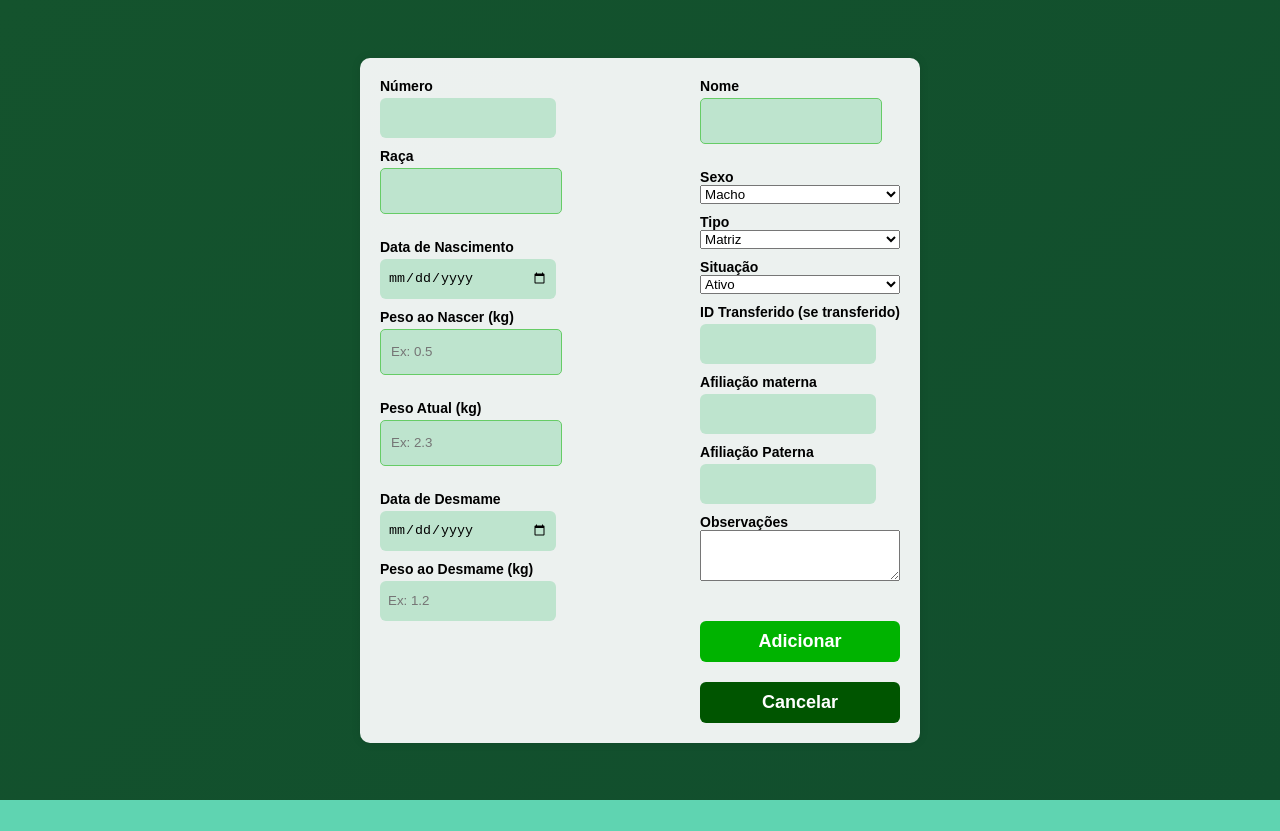
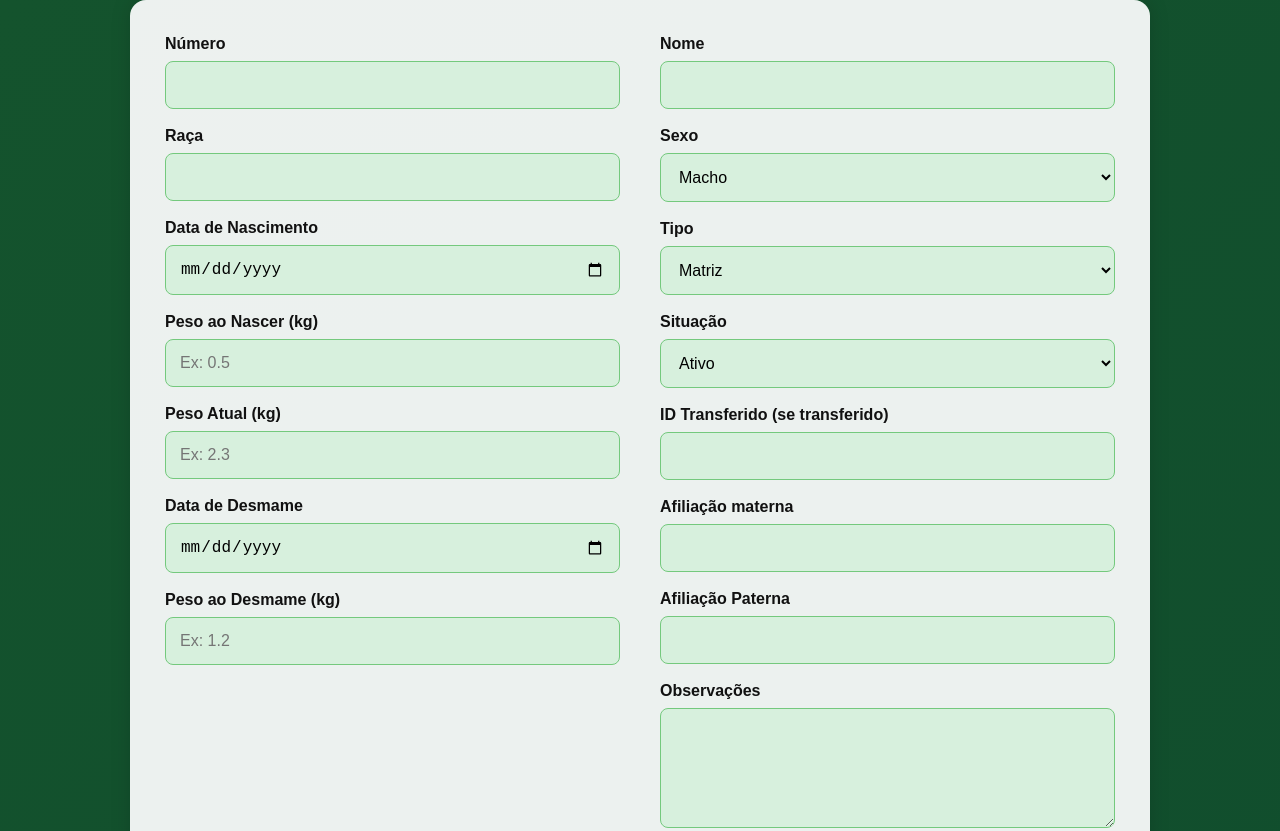
Before and after one commit to eduardo74094/gerenciamento_coelho, a website: page front_end/html/Adicionar_coelho.html in a window 1280 px wide. Shown: the top 831 px of the page. Before the commit the page ends 800 px from the top, so only its background shows below. Drawn offline with Linux system fonts and the light colour scheme.

Commit message:
ultimas alteraçoes

```diff
--- a/front_end/css/fichas_styles.css
+++ b/front_end/css/fichas_styles.css
@@ -1,18 +1,26 @@
 body {
-background: linear-gradient(135deg, #14532d, #114e2d);
+  margin: 0;
+  font-family: sans-serif;
+  background: linear-gradient(135deg, #14532d, #114e2d);
+
   display: flex;
   justify-content: center;
   align-items: center;
-  height: 100vh;
+
+  min-height: 100vh;
 }
 
 .container {
-  background-color: #1e7244;
-  padding: 40px;
-  border-radius: 10px;
-  box-shadow: 0 0 10px rgba(0, 0, 0, 0.1);
-  width: 90%;
-  max-width: 400px;
+  background-color: rgba(255,255,255,0.92);
+
+  width: 950px;
+  max-width: 95%;
+
+  padding: 35px;
+
+  border-radius: 16px;
+
+  box-shadow: 0 0 20px rgba(0,0,0,0.15);
 }
 
 .container h2 {
@@ -25,125 +33,93 @@ form {
   flex-direction: column;
 }
 
-input[type="text"],
-input[type="email"],
-input[type="password"] {
-  padding: 10px;
-  margin-bottom: 15px;
-  border: 1px solid #66cc66;
-  border-radius: 5px;
-  outline: none;
+.form-box {
+  display: flex;
+
+  justify-content: space-between;
+
+  gap: 40px;
 }
 
-button {
-  background-color: #00b300;
-  color: white;
-  padding: 14px 24px;
-  border: none;
-  border-radius: 20px;
-  cursor: pointer;
-  font-size: 18px;
-  margin-top: 10px;
-}
-
-button:hover {
-  background-color: #009900;
-}
-
-.links {
-  text-align: center;
-  margin-top: 10px;
-  font-size: 14px;
-}
-
-.links a {
-  color: #3399ff;
-  text-decoration: none;
-}
-
-.links a:hover {
-  text-decoration: underline;
-}
-
-a.button {
-  display: block;
-  text-align: center;
-  background-color: #00b300;
-  color: white;
-  padding: 10px;
-  border-radius: 20px;
-  text-decoration: none;
-  font-size: 18px;
-  margin-top: 10px;
-}
-
-a.button:hover {
-  background-color: #009900;
-}
-
-body {
-  margin: 0;
-  font-family: sans-serif;
-  background-color: #5fd4b1;
-  display: flex;
-  justify-content: center;
-  align-items: center;
-  height: 100vh;
-}
-
-.container {
-   background-color: rgba(255,255,255,0.92);
-  padding: 20px;
-  border-radius: 10px;
-
- width: 520px;
-  max-width: 95%;
-
-  height: auto;
-}
-.form-box {
-   display: flex;
-  gap: 50px;
-  justify-content: space-between;
-}
-.left, .right {
+.left,
+.right {
   display: flex;
   flex-direction: column;
-  gap: 10px;
+
+  gap: 18px;
+
+  width: 100%;
 }
 
 label {
   display: flex;
   flex-direction: column;
+
   font-weight: bold;
-  font-size: 14px;
+
+  font-size: 16px;
+
+  color: #111;
 }
 
-input {
-   margin-top: 4px;
-  padding: 8px;
-  border: none;
-  border-radius: 6px;
-  background-color: #bee4ce;
+input,
+select,
+textarea {
+  margin-top: 8px;
 
-  width: 160px;
-  min-height: 24px;
+  width: 100%;
+
+  padding: 14px;
+
+  font-size: 16px;
+
+  border-radius: 8px;
+
+  border: 1px solid #74c97d;
+
+  background-color: #d7f0dd;
+
+  box-sizing: border-box;
+}
+
+textarea {
+  min-height: 120px;
+
+  resize: vertical;
 }
 
 .buttons {
   display: flex;
-  flex-direction: column;
-  gap: 10px;
-  margin-top: 20px;
+
+  justify-content: center;
+
+  gap: 20px;
+
+  margin-top: 35px;
 }
 
 button {
-  padding: 10px;
+  background-color: #006400;
+
+  color: white;
+
   border: none;
-  border-radius: 6px;
-  color: white;
+
+  border-radius: 10px;
+
+  padding: 16px 40px;
+
+  font-size: 18px;
+
   font-weight: bold;
+
   cursor: pointer;
+
+  transition: 0.2s;
+}
+
+button:hover {
+  background-color: #008000;
 }
 
 .update {
@@ -157,6 +133,7 @@ button {
 .back {
   background-color: #005500;
 }
+
 
 /* Responsividade para Mobile */
 @media (max-width: 768px) {
```
